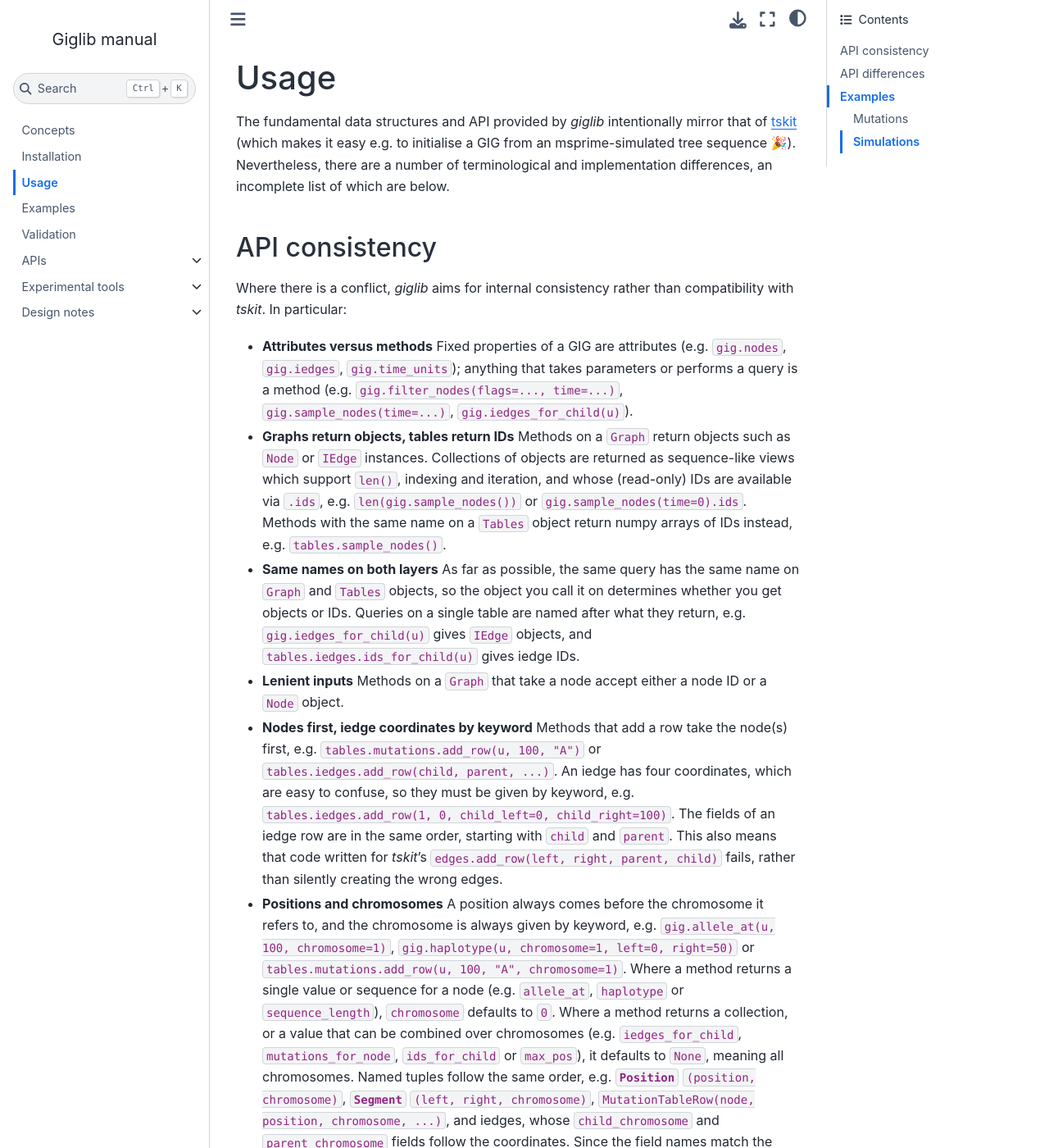
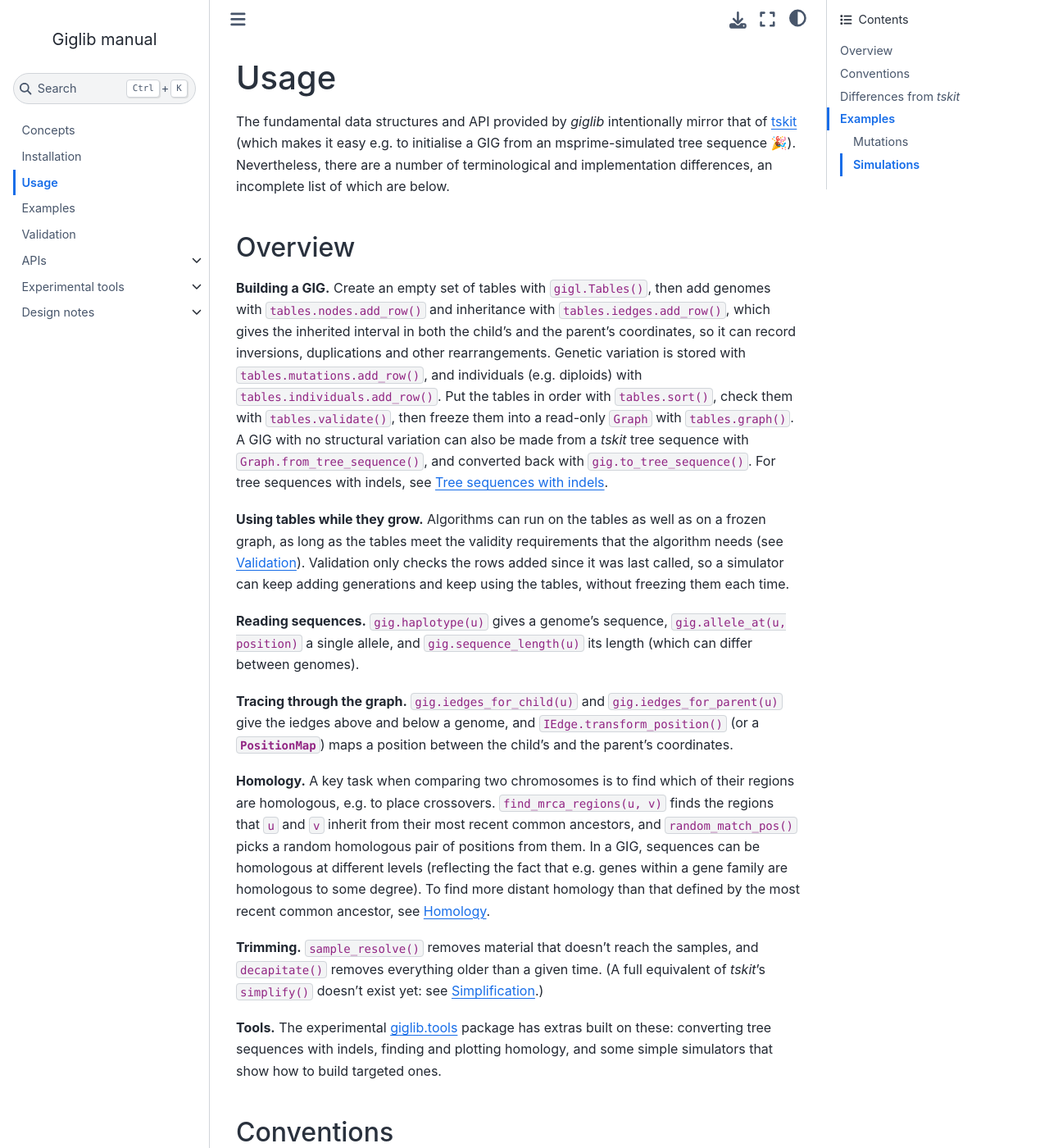
Before and after one commit to hyanwong/giglib, a Jupyter Book: the page built from docs/usage.md, in a window 1280 px wide and 1400 px high. Shown: the whole window at 82% size. Built offline with Jupyter Book 1.0.4 settings and Sphinx 7.4.7 and the Sphinx Book theme 1.1.4, drawn with Linux system fonts in a browser that asks for light colours; some of the changed text lies outside the part shown.

Commit message:
Usage: add an overview of the main functions, and rename sections
Add an Overview section to the usage page, describing the main functions for
building, validating, reading, tracing, finding homology in and trimming a GIG.
Rename "API consistency" to "Conventions" and "API differences" to
"Differences from tskit".

Co-Authored-By: Claude Opus 5.5 <noreply@anthropic.com>

```diff
--- a/docs/usage.md
+++ b/docs/usage.md
@@ -20,9 +20,54 @@ intentionally mirror that of [tskit](https://tskit.dev/learn/) (which makes it e
 from an msprime-simulated tree sequence 🎉). Nevertheless, there are a number of terminological
 and implementation differences, an incomplete list of which are below.
 
+(sec_usage_overview)=
+
+## Overview
+
+**Building a GIG.** Create an empty set of tables with `gigl.Tables()`, then add genomes with
+`tables.nodes.add_row()` and inheritance with `tables.iedges.add_row()`, which gives the
+inherited interval in both the child's and the parent's coordinates, so it can record
+inversions, duplications and other rearrangements. Genetic variation is stored with
+`tables.mutations.add_row()`, and individuals (e.g. diploids) with
+`tables.individuals.add_row()`. Put the tables in order with `tables.sort()`, check them with
+`tables.validate()`, then freeze them into a read-only `Graph` with `tables.graph()`. A GIG
+with no structural variation can also be made from a _tskit_ tree sequence with
+`Graph.from_tree_sequence()`, and converted back with `gig.to_tree_sequence()`. For tree
+sequences with indels, see {ref}`sec_tools_indels`.
+
+**Using tables while they grow.** Algorithms can run on the tables as well as on a frozen
+graph, as long as the tables meet the validity requirements that the algorithm needs (see
+{ref}`sec_validation`). Validation only checks the rows added since it was last called, so a
+simulator can keep adding generations and keep using the tables, without freezing them each
+time.
+
+**Reading sequences.** `gig.haplotype(u)` gives a genome's sequence,
+`gig.allele_at(u, position)` a single allele, and `gig.sequence_length(u)` its length (which
+can differ between genomes).
+
+**Tracing through the graph.** `gig.iedges_for_child(u)` and `gig.iedges_for_parent(u)` give
+the iedges above and below a genome, and `IEdge.transform_position()` (or a
+{class}`~giglib.PositionMap`) maps a position between the child's and the parent's coordinates.
+
+**Homology.** A key task when comparing two chromosomes is to find which of their regions are
+homologous, e.g. to place crossovers. `find_mrca_regions(u, v)` finds the regions that `u` and
+`v` inherit from their most recent common ancestors, and `random_match_pos()` picks a random
+homologous pair of positions from them. In a GIG, sequences can be homologous at different
+levels (reflecting the fact that e.g. genes within a gene family are homologous to some
+degree). To find more distant homology than that defined by the most recent common ancestor,
+see {ref}`sec_tools_homology`.
+
+**Trimming.** `sample_resolve()` removes material that doesn't reach the samples, and
+`decapitate()` removes everything older than a given time. (A full equivalent of _tskit_'s
+`simplify()` doesn't exist yet: see {ref}`sec_design_simplification`.)
+
+**Tools.** The experimental {ref}`giglib.tools <sec_tools>` package has extras built on these:
+converting tree sequences with indels, finding and plotting homology, and some simple
+simulators that show how to build targeted ones.
+
 (sec_usage_consistency)=
 
-## API consistency
+## Conventions
 
 Where there is a conflict, _giglib_ aims for internal consistency rather than
 compatibility with _tskit_. In particular:
@@ -69,7 +114,9 @@ compatibility with _tskit_. In particular:
   These warnings can be silenced in the usual way, e.g.
   `warnings.simplefilter("ignore", giglib.TskitNameWarning)`.
 
-## API differences
+(sec_usage_tskit_differences)=
+
+## Differences from _tskit_
 
 - **Iedges** Intervals in a GIG as defined by giglib are stored
   in the iedges table, which has a `parent_left` and `child_left` column rather than a simple `left`
@@ -82,9 +129,8 @@ compatibility with _tskit_. In particular:
   means that node 1 inherits positions 0 to 100 from node 0, unchanged. If no coordinates are given,
   the iedge covers position 0 only (like the default sequence length of 1 in _msprime_), which is
   handy for building simple trees, e.g. `tables.iedges.add_row(1, 0)`.
-- **Tables and Graphs** giglib provides a `Tables` and `Graph` class, corresponding
-  to `TableCollection` and `TreeSequence` classes in _tskit_. Thus to create a GIG from scratch,
-  you do `gig = tables.graph()`
+- **Tables and Graphs** `Tables` and `Graph` correspond to _tskit_'s `TableCollection` and
+  `TreeSequence` (see {ref}`sec_usage_overview`).
 - **Chromosomes** The API includes the possibility of having genetic material on different chromosomes.
   This is implemented using two extra columns in the iedges table (see
   https://github.com/hyanwong/giglib/issues/11 for the rationale)
```
Also changed, not shown: AGENTS.md (+1 -1 lines).
